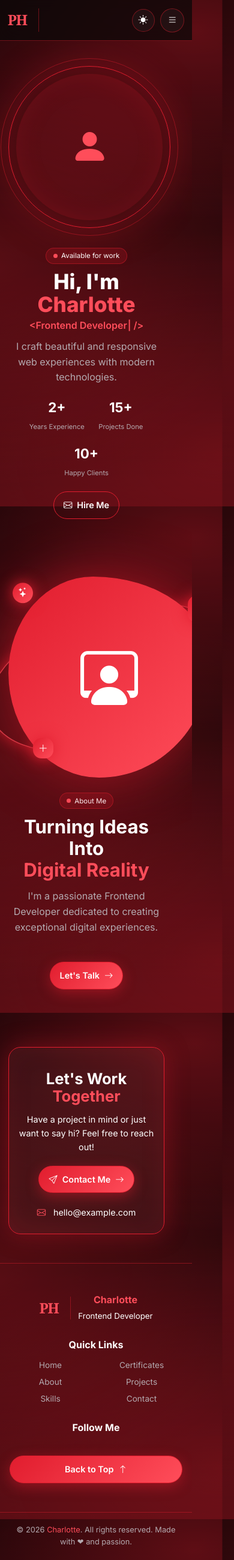
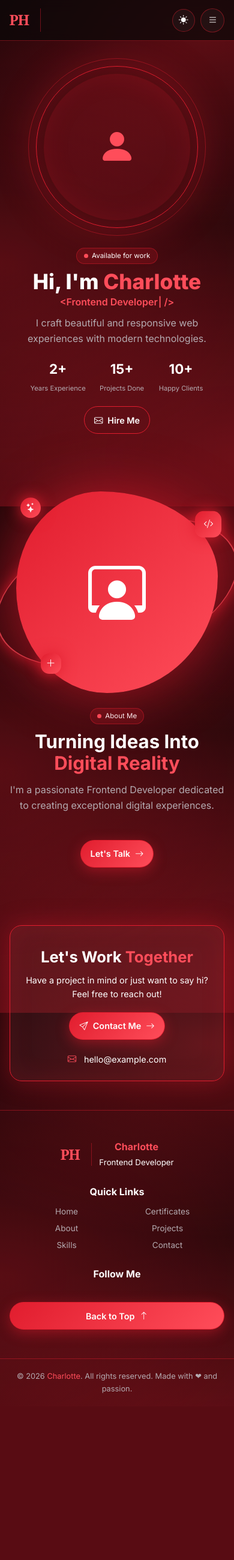
Before and after one commit to peddintiharsha07-web/Portfolio, a Django app: page / in a window 390 px wide. Shown: the whole page at 60% size. After the commit the page ends 2322 px from the top, so only its background shows below. Run offline with Django 5.2, Linux system fonts and the light colour scheme; data comes from the database, SQL or seed files in the repository; data that the repository does not hold is empty.

Commit message:
mobile edge

```diff
--- a/portfolio/static/portfolio/css/style.css
+++ b/portfolio/static/portfolio/css/style.css
@@ -553,28 +553,35 @@ button:focus-visible, a:focus-visible { outline: 3px solid var(--accent2); outli
         margin-top: .5rem;
     }
 }
+/* Mobile Responsive Fix */
 @media screen and (max-width: 440px) {
-    html,
-    body {
-        width: 90%;
-        max-width: 90%;
-        overflow-x: hidden;
-    }
 
     * {
         box-sizing: border-box;
     }
 
+    html, body {
+        width: 100%;
+        max-width: 100%;
+        margin: 0;
+        overflow-x: hidden;
+    }
+
     .container,
-    .hero,
     main,
-    section {
-        width: 90%;
-        max-width: 90%;
+    section,
+    .hero {
+        width: 100%;
+        max-width: 100%;
+    }
+
+    .container {
+        padding-left: 16px;
+        padding-right: 16px;
     }
 
     img {
-        max-width: 90%;
+        max-width: 100%;
         height: auto;
     }
 }
```
